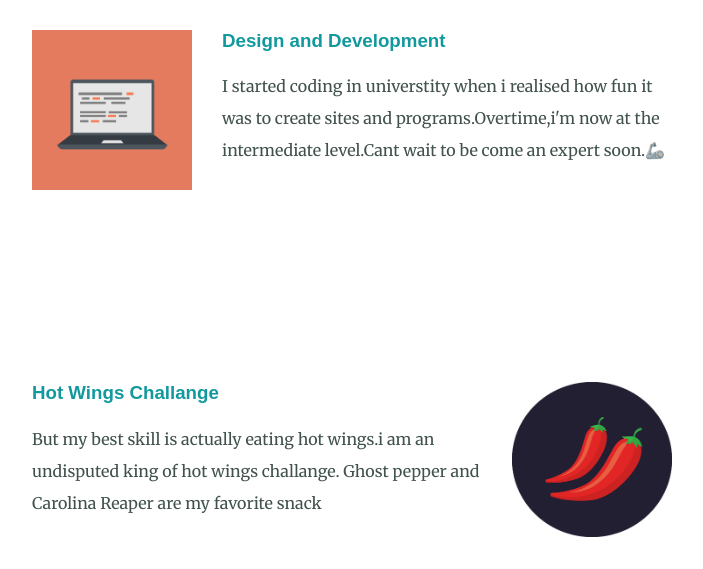
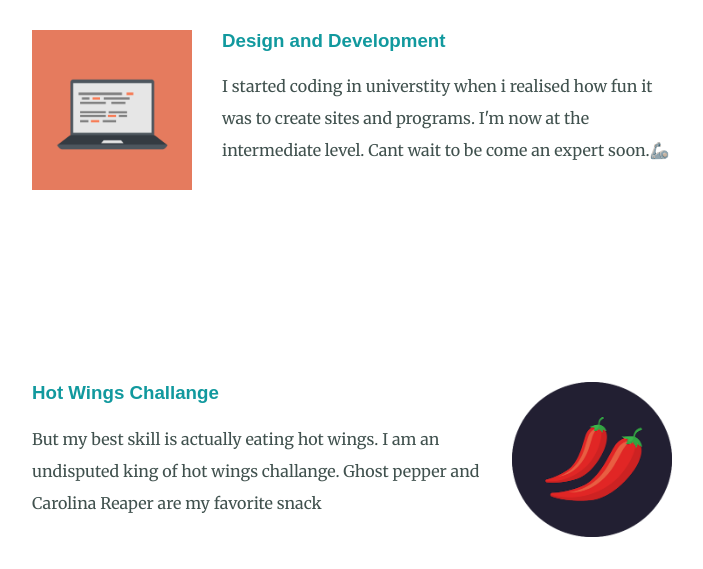
Before and after one commit to jahotor/Personal-site, a plain HTML site: page index.html in a window 1280 px wide. Shown: the part 1452-2021 px from the top of the page, without its empty margins (288-991 px from the left). Drawn offline with Linux system fonts and the light colour scheme.

Commit message:
Update index.html
texts edits

```diff
--- a/index.html
+++ b/index.html
@@ -26,7 +26,7 @@
     <div class="profile">
       <img class="profilepicture" src="images/jasper.jpg" alt="jasper's-photo">
       <h2>Hello</h2>
-      <p> I am a full stack web developer.Founder of OASIS group of compaines.</p>
+      <p> I am a full stack web developer. Founder of OASIS group of compaines.</p>
     </div>
     <hr>
     <div class="skills">
@@ -34,12 +34,12 @@
       <div class="skill-row">
         <img class="computer-img" src="images/computer.png" alt="computer-photo">
         <h3>Design and Development</h3>
-        <p>I started coding in universtity when i realised how fun it was to create sites and programs.Overtime,i'm now at the intermediate level.Cant wait to be come an expert soon.🦾</p>
+        <p>I started coding in universtity when i realised how fun it was to create sites and programs. I'm now at the intermediate level. Cant wait to be come an expert soon.🦾</p>
       </div>
       <div class="skill-row">
         <img class="chill-img" src="images/chillies.png" alt="chillies-photo">
         <h3>Hot Wings Challange</h3>
-        <p> But my best skill is actually eating hot wings.i am an undisputed king of hot wings challange. Ghost pepper and Carolina Reaper are my favorite snack</p>
+        <p> But my best skill is actually eating hot wings. I am an undisputed king of hot wings challange. Ghost pepper and Carolina Reaper are my favorite snack</p>
       </div>
     </div>
     <hr>
```
